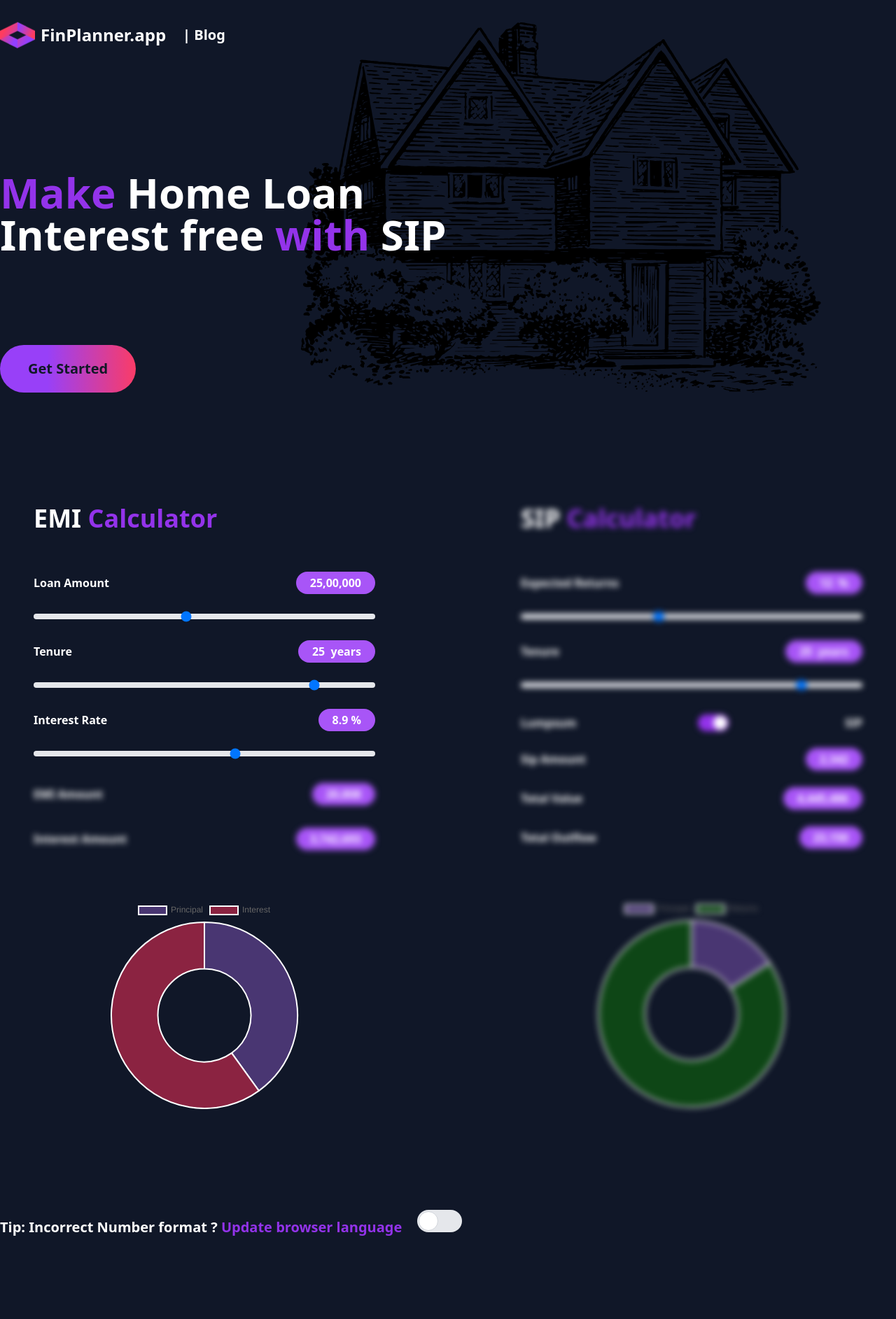
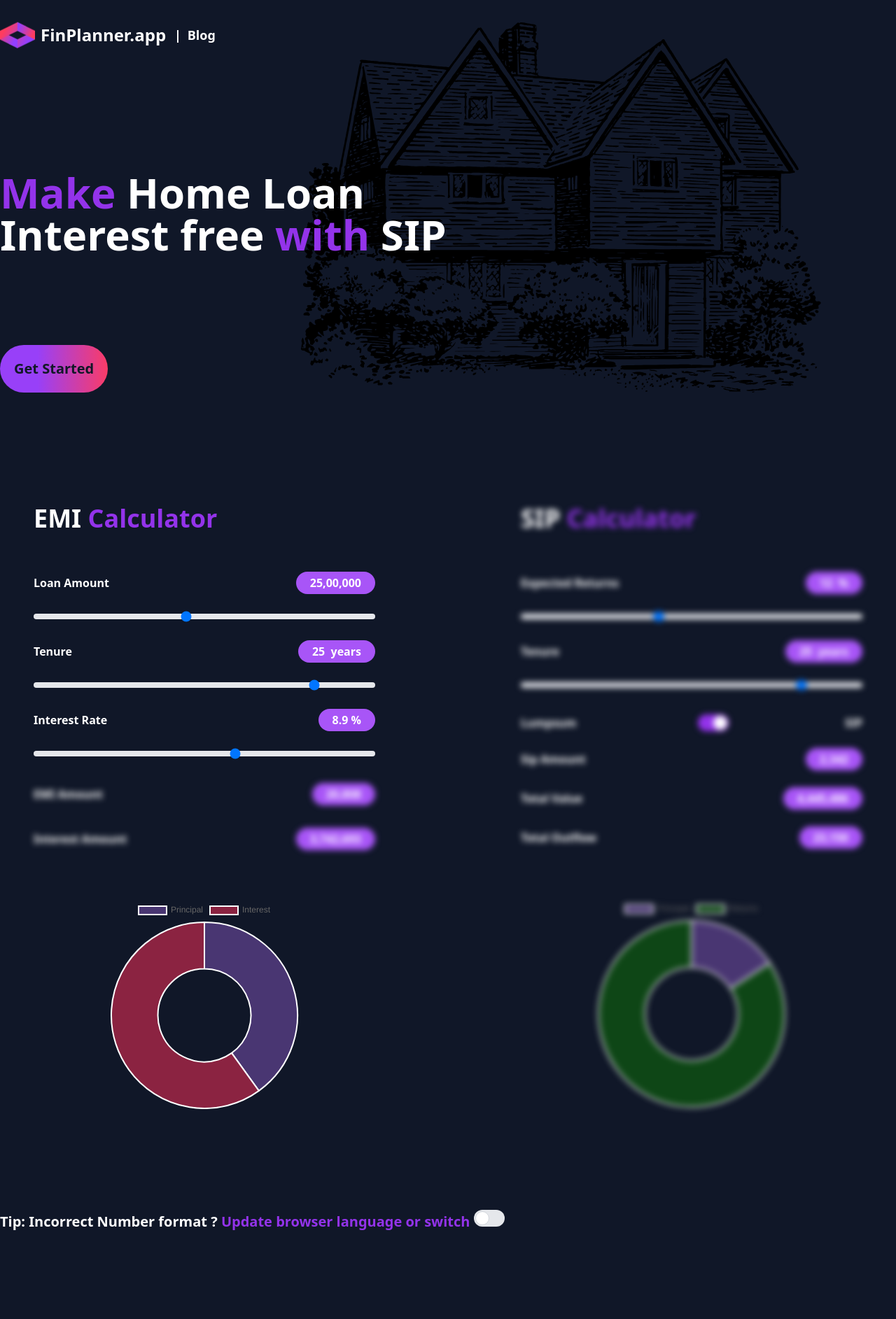
Before and after one commit to techxapp/finplanner, a website: page index.html in a window 1280 px wide. Shown: the top 1885 px of the page at 70% size. Drawn offline with nearby package versions, Linux system fonts and the light colour scheme.

Commit message:
Building tailwind, ui changes

```diff
--- a/assets/css/style.css
+++ b/assets/css/style.css
@@ -1,3 +1,7 @@
+@tailwind base;
+@tailwind components;
+@tailwind utilities;
+
 *{
     margin: 0;
     padding: 0;
@@ -18,7 +22,7 @@ body{
     border-radius: 50px;
 }
 .wrapper{
-    background-image: url(../img/house.svg);
+    background-image: url(../assets/img/house.svg);
     background-position: right 20% center;
 
     background-repeat: no-repeat;
@@ -49,7 +53,7 @@ body{
     border-radius: 0px 80px 0px 80px;
 }
 .abc__website{
-    background-image: url(../img/rounded.png);
+    background-image: url(../assets/img/rounded.png);
     background-size: 100% 100%;
     position: relative;
 }
--- a/index.html
+++ b/index.html
@@ -7,38 +7,12 @@
     <meta name="viewport" content="width=device-width, initial-scale=1.0">
     <title>SIP and EMI Calculator | FinPlanner</title>
     <meta name="description" content="This calculator helps plan SIP / Lumpsum investment to make home loan interest free">
-    <script src="https://cdn.tailwindcss.com"></script>
-    <link rel="stylesheet" href="assets/css/style.css">
+    <!-- <script src="https://cdn.tailwindcss.com"></script> -->
+    <link rel="stylesheet" href="dist/output.css">
+    <!-- <link rel="stylesheet" href="assets/css/style.css"> -->
     <link rel="stylesheet" href="https://cdnjs.cloudflare.com/ajax/libs/font-awesome/6.2.1/css/all.min.css"
         integrity="sha512-MV7K8+y+gLIBoVD59lQIYicR65iaqukzvf/nwasF0nqhPay5w/9lJmVM2hMDcnK1OnMGCdVK+iQrJ7lzPJQd1w=="
         crossorigin="anonymous" referrerpolicy="no-referrer" />
-    <script>
-        tailwind.config = {
-            theme: {
-                screens: {
-                    'xxxs': '320px',
-                    'xxs': '375px',
-                    'xs': '425px',
-                    'sm': '576px',
-                    // => @media (min-width: 576px) { ... }
-
-                    'md': '768px',
-                    // => @media (min-width: 960px) { ... }
-
-                    'lg': '1024px',
-                    'xl': '1280px',
-                    '2xl': '1536px',
-                    // => @media (min-width: 1440px) { ... }
-                },
-                extend: {
-                    colors: {
-                        clifford: '#da373d',
-                    }
-                }
-            }
-
-        }
-    </script>
 </head>
 
 <!-- Google tag (gtag.js) -->
@@ -58,11 +32,11 @@
         <header class="container mx-auto xxxs:px-3 xxs:px-5 lg:px-12 xl:px-0 md:px-10 sm:px-5">
             <div class="flex items-center gap-2 mt-8 ">
                 <img class="animate-[spin_2s_linear_infinite] logo" src="assets/img/logo.svg" alt="">
-                <p class="text-2xl font-bold text-white">FinPlanner.app</p>
+                <p class="text-xl sm:text-2xl font-bold text-white">FinPlanner.app</p>
 
-                <span class="text-right mx-4">
+                <span class="text-right mx-2 xxs:mx-1">
                     <a href="https://blogs.finplanner.app/">
-                        <p class="text-xl text-white font-bold"> |  Blog </p></a>
+                        <p class="text-xl sm:text-lg text-white font-bold"> |  <span class="mx-2 xxs:mx-1">Blog</span> </p></a>
                 </span>
             </div>
 
@@ -246,11 +220,16 @@
         <div class="font-bold text-white xxs:text-xl sm:text-xl ">
             Tip: Incorrect Number format ?
             <a class="text-purple-600" href="https://www.wikihow.com/Change-Your-Browser%27s-Language" target="_blank">
-                 Update browser language</a>
+                 Update browser language or switch </a>
 
-            <!-- ===========      Number System Selector     ================ -->
+                <!-- ===========      Number System Selector     ================ -->
                 <label class="relative inline-flex items-center cursor-pointer">
-                    <!-- ===========      Number System Checkbox     ================ -->
+                    <!-- ===========      Lumpsum Checkbox     ================ -->
+                    <input type="checkbox" id="checkbox_number_system" class="sr-only peer">
+                    <div class="w-11 h-6 bg-gray-200 rounded-full peer dark:bg-gray-700 peer-focus:ring-4 peer-focus:ring-purple-300 dark:peer-focus:ring-purple-800 peer-checked:after:translate-x-full peer-checked:after:border-white after:content-[''] after:absolute after:top-0.5 after:left-[2px] after:bg-white after:border-gray-300 after:border after:rounded-full after:h-5 after:w-5 after:transition-all dark:border-gray-600 peer-checked:bg-purple-600"></div>
+                </label>
+                <!-- <label class="relative inline-flex items-center cursor-pointer">
+                     ===========      Number System Checkbox     ================
                     <input type="checkbox" id="checkbox_number_system" class="sr-only peer">
                     <div
                         class="ml-4 w-16 h-8 bg-gray-200 peer-focus:outline-none peer-focus:ring-4 peer-focus:ring-blue-300
@@ -259,7 +238,7 @@
                             after:bg-white after:border-gray-300 after:border after:rounded-full after:h-7 after:w-7 after:ml-4 after:transition-all
                             dark:border-gray-600 peer-checked:bg-dark-600">
                     </div>
-                </label>
+                </label> -->
         </div>
 
     </section>
--- /dev/null
+++ b/package.json
@@ -0,0 +1,5 @@
+{
+  "devDependencies": {
+    "tailwindcss": "^3.3.3"
+  }
+}
--- a/tailwind.config.js
+++ b/tailwind.config.js
@@ -0,0 +1,27 @@
+/** @type {import('tailwindcss').Config} */
+module.exports = {
+    content: ["./*.html", "./js/*.js"],
+    theme: {
+        screens: {
+            'xxxs': '320px',
+            'xxs': '375px',
+            'xs': '425px',
+            'sm': '576px',
+            // => @media (min-width: 576px) { ... }
+
+            'md': '768px',
+            // => @media (min-width: 960px) { ... }
+
+            'lg': '1024px',
+            'xl': '1280px',
+            '2xl': '1536px',
+            // => @media (min-width: 1440px) { ... }
+        },
+        extend: {
+            colors: {
+                clifford: '#da373d',
+            }
+        },
+    },
+    plugins: [],
+  }
```
Also changed, not shown: dist/output.css (added), 1 other file.
